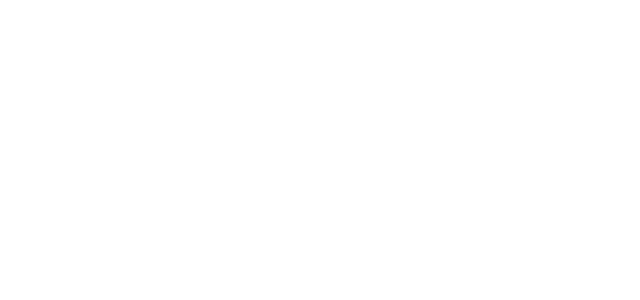
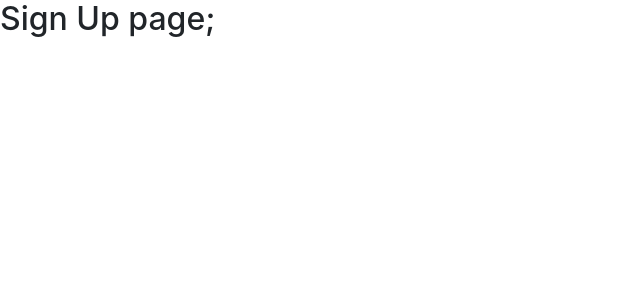
Before and after one commit to Arihant1467/Forecasting-finacial-and-market-bubble, a React (Create React App) app in the folder frontend_project/: page /signup in a window 1280 px wide. Shown: the top 300 px of the page, without its empty margins (0-640 px from the left). Built offline with nearby package versions, Linux system fonts and the light colour scheme.

Commit message:
added login and signup component

```diff
--- /dev/null
+++ b/frontend_project/src/components/Login/index.js
@@ -0,0 +1,3 @@
+import Login from './login';
+
+export default Login;
--- /dev/null
+++ b/frontend_project/src/components/Login/login.jsx
@@ -0,0 +1,23 @@
+import React, { Component } from 'react'
+
+
+class Login extends Component{
+
+constructor(){
+    super();
+    this.state = {};
+}
+
+render(){
+    return(
+        <h2>
+            Login page;
+        </h2>
+    );
+}
+
+
+}
+
+
+export default Login;
--- a/frontend_project/src/components/Main.js
+++ b/frontend_project/src/components/Main.js
@@ -4,14 +4,21 @@
 import Dashboard from './Dashboard/Dashboard';
 import StockSearch from './Stocks/StockSearch';
 import StockResultDisplay from './Stocks/StockResultDisplay';
+import Login from './Login';
+import Signup from './Signup';
+
+
 class Main extends Component {
     render(){
         return(
             <div>
-                <Route path="/home" component={Home}/>
+                <Route exact path="/" component={Home}/>
+                <Route exact path="/home" component={Home}/>
                 <Route path="/dashboard/:city" component={Dashboard}/>
                 <Route path="/stockSearch" component={StockSearch}/>
                 <Route path="/stockResultDisplay/:stockName" component={StockResultDisplay}/>
+                <Route exact path="/login" component={Login}/>
+                <Route exact path="/signup" component={Signup}/>
             </div>
         )
     }
--- /dev/null
+++ b/frontend_project/src/components/Signup/Signup.jsx
@@ -0,0 +1,23 @@
+import React, { Component } from 'react'
+
+
+class Signup extends Component{
+
+constructor(){
+    super();
+    this.state = {};
+}
+
+render(){
+    return(
+        <h2>
+            Sign Up page;
+        </h2>
+    );
+}
+
+
+}
+
+
+export default Signup;
--- /dev/null
+++ b/frontend_project/src/components/Signup/index.js
@@ -0,0 +1,3 @@
+import Signup from './Signup';
+
+export default Signup;
```
Also changed, not shown: 1 other file (tests, documents, lock files or other folders).
